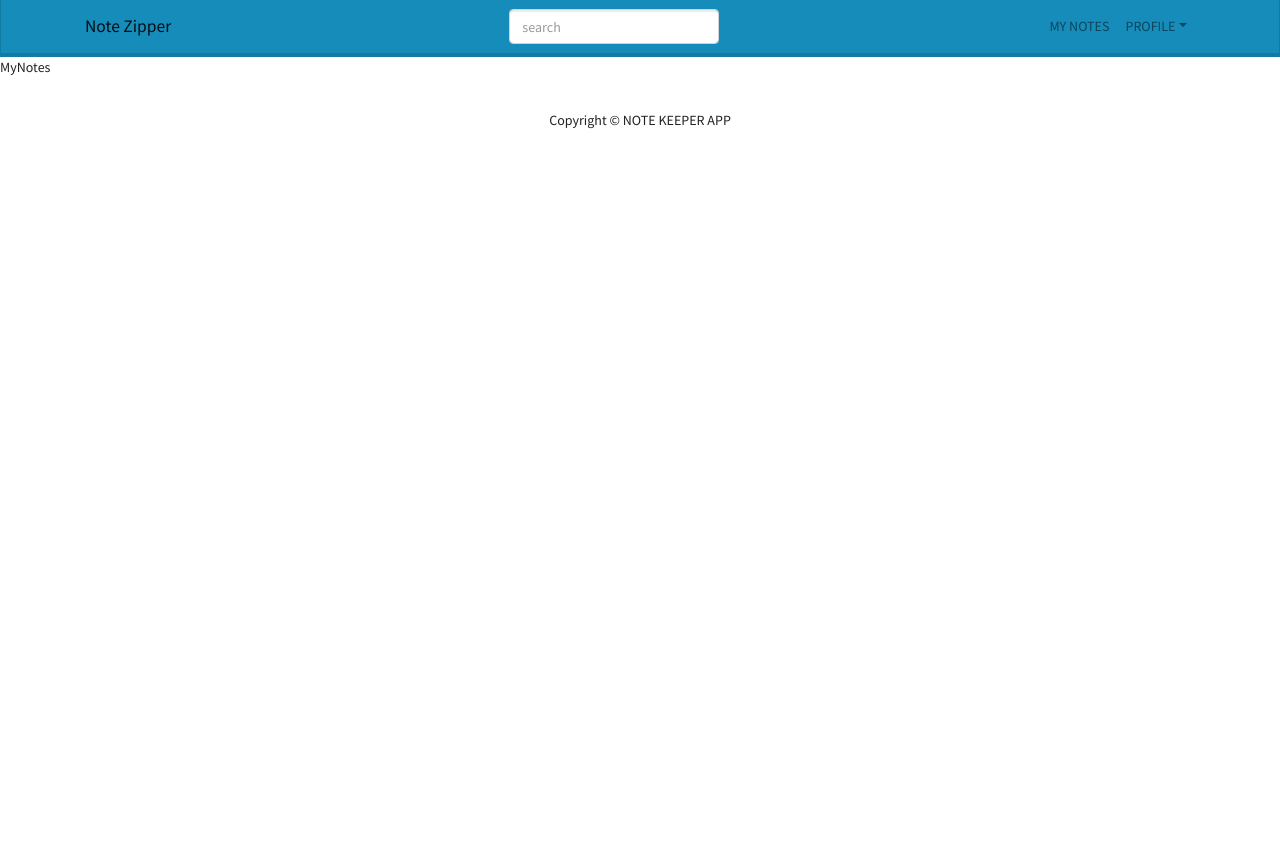
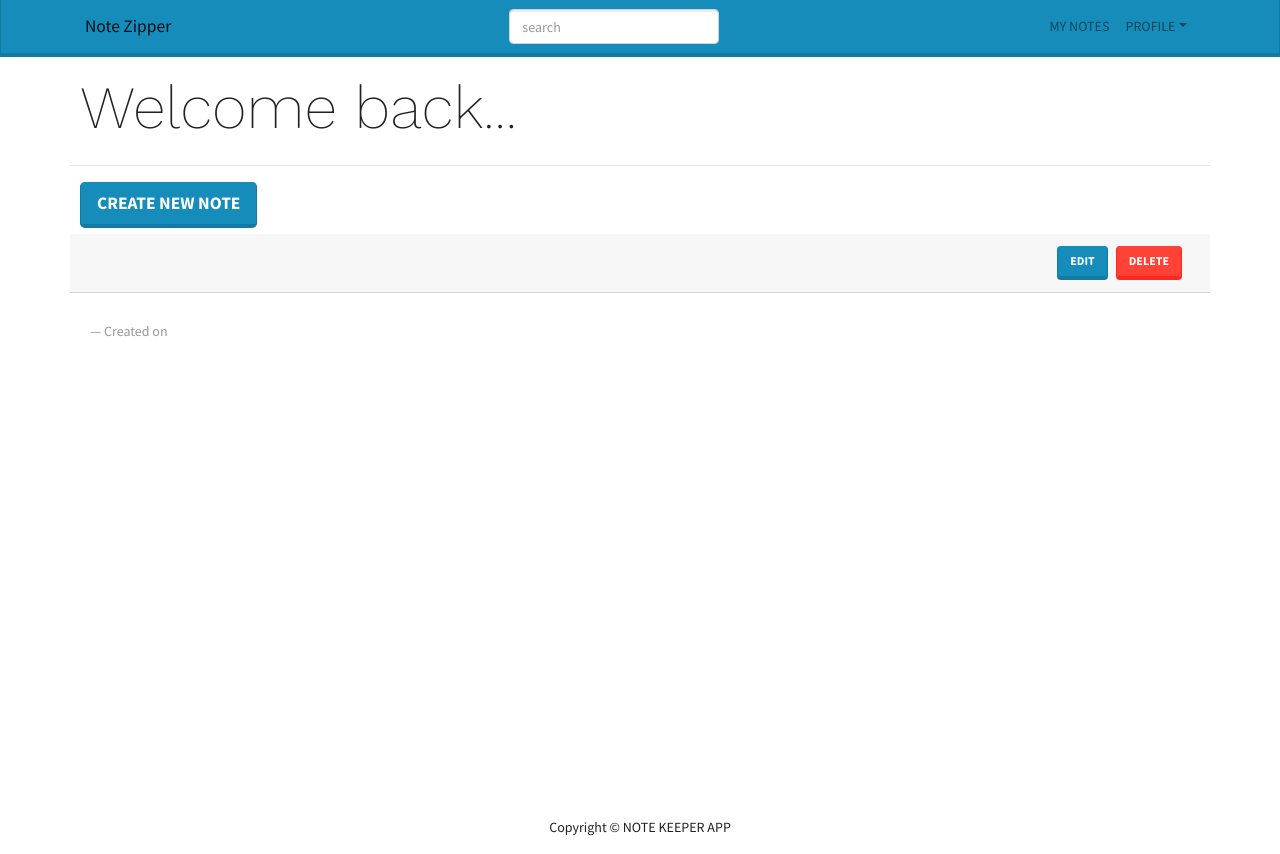
Before and after one commit to antaripa04/Note-Keeper-App, a React (Create React App) app in the folder frontend/: page /mynotes in a window 1280 px wide. Before the commit the page ends 800 px from the top, so only its background shows below. Built offline with nearby package versions, Linux system fonts and the light colour scheme.

Commit message:
complete mynotes ui

```diff
--- a/frontend/src/components/pages/MyNotes/MyNotes.js
+++ b/frontend/src/components/pages/MyNotes/MyNotes.js
@@ -1,11 +1,53 @@
-import React from 'react'
+import MainScreen from "../../common/MainScreen";
+import {Link} from "react-router-dom";
+import {Button,Card,Badge} from "react-bootstrap";
+const MyNotes=() => {
+  return <MainScreen title='Welcome back...'>
+  <Link to='createNote'>
+  <Button style={{ marginLeft: 10, marginBottom: 6 }} size="lg">
+          Create New Note
+          </Button>
+          </Link>
+          <Card.Header style={{ display: "flex" }}>
+                  <span
+                    // onClick={() => ModelShow(note)}
+                    style={{
+                      color: "black",
+                      textDecoration: "none",
+                      flex: 1,
+                      cursor: "pointer",
+                      alignSelf: "center",
+                      fontSize: 18,
+                    }}
+                  >
+                  </span>
+                    <Button>Edit</Button>
+                  <div>
+                    <Button variant="danger"
+                      className="mx-2"
+                      //onClick={() => deleteHandler(note._id)}
+                    >
+                      Delete
+                    </Button>
+                  </div>
+                </Card.Header>
 
-const MyNotes = () => {
-    return (
-        <div>
-            <p>MyNotes</p>
-        </div>
-    )
-}
+  <Card.Body>
+                    <h4>
+                    </h4>
+                    <blockquote className="blockquote mb-0">
+                    <Badge variant="success">
 
-export default MyNotes
+                      </Badge>
+                      <footer className="blockquote-footer">
+                        Created on{" "}
+                        <cite title="Source Title">
+
+                        </cite>
+                      </footer>
+                    </blockquote>
+                  </Card.Body>
+  </MainScreen>
+
+};
+export default MyNotes;
```
